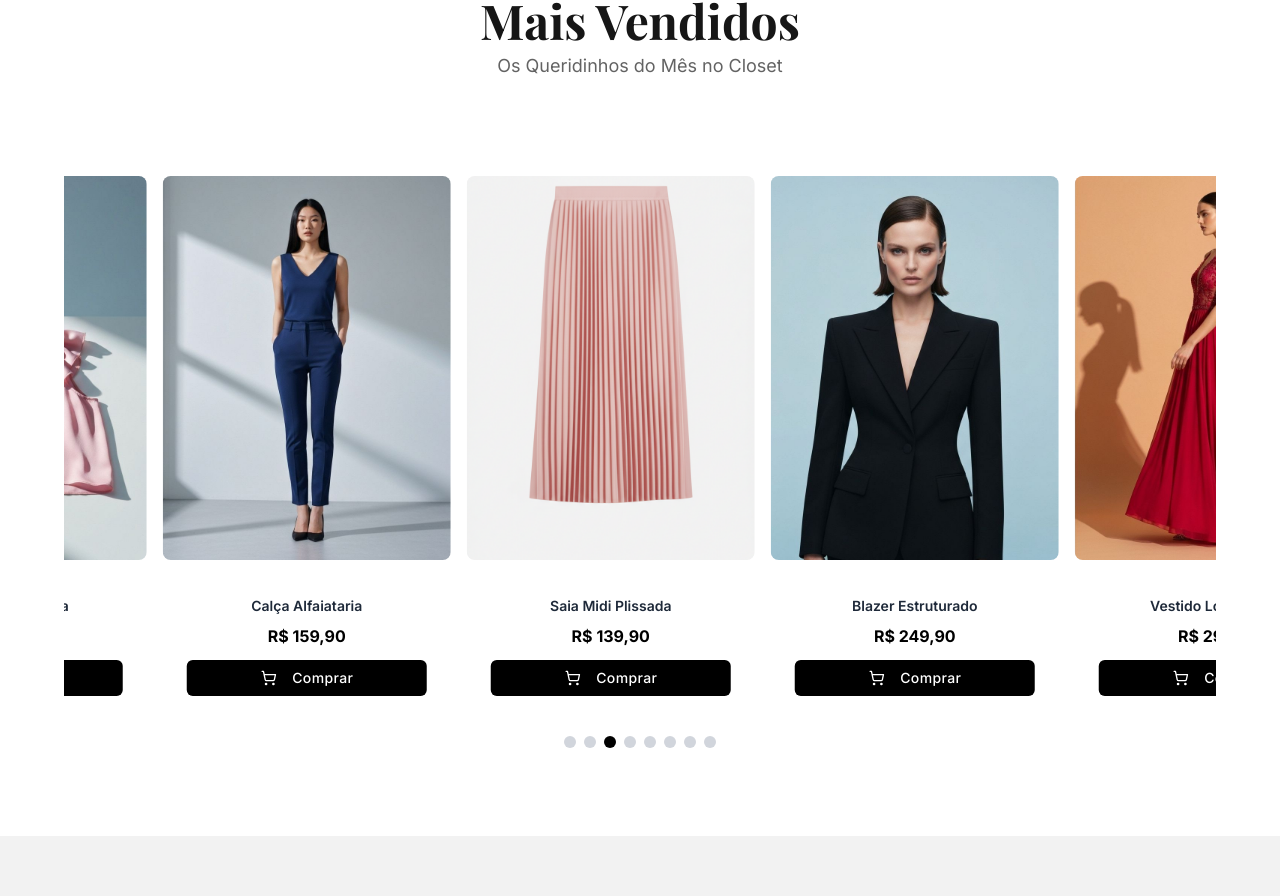
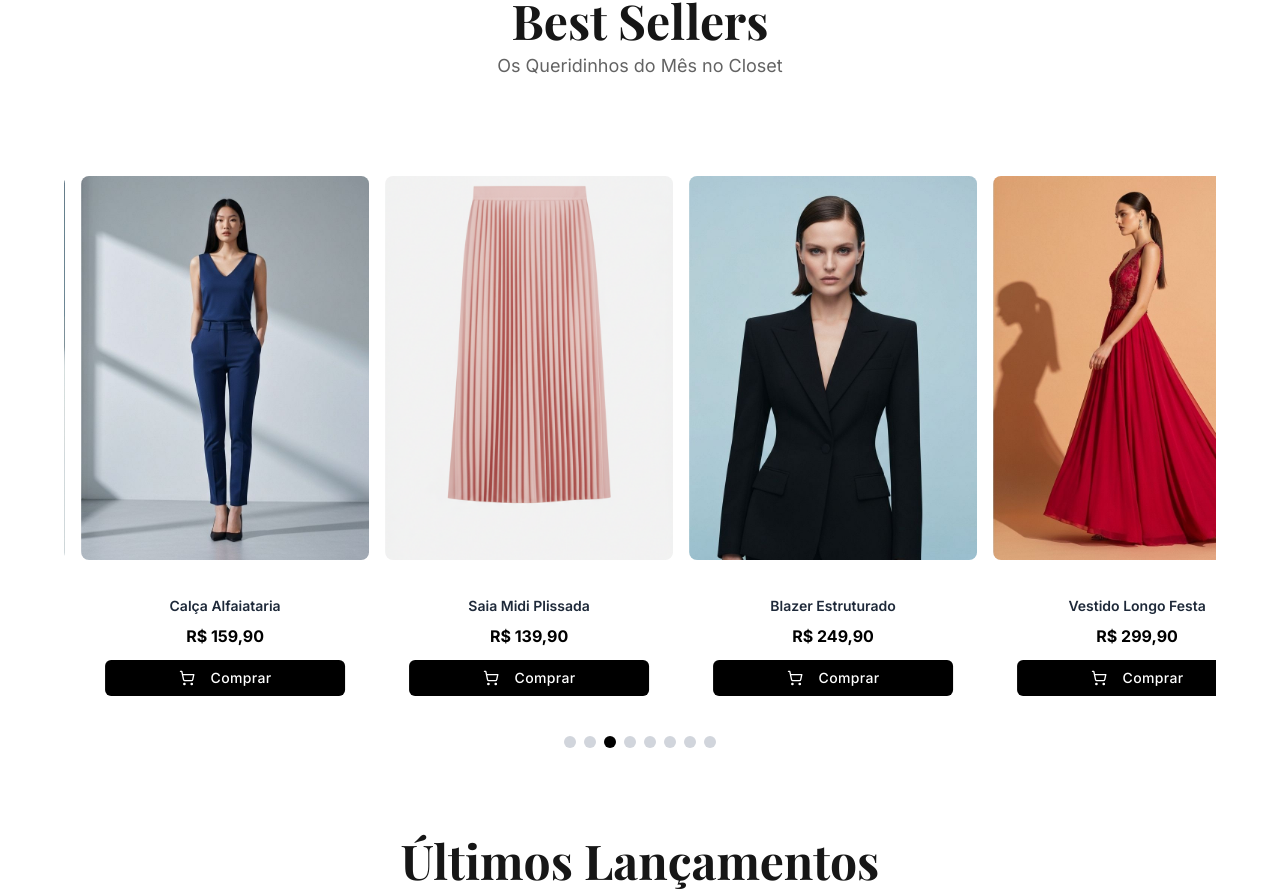
Before and after one commit to kaike-sousa/closetvihamaral, a Next.js app: page / in a window 1280 px wide. Shown: the part 1198-2094 px from the top of the page. Built offline with nearby package versions, Linux system fonts and the light colour scheme; a web font is replaced by a local one.

Commit message:
adicionando best sellers e ultimos lançamentos

```diff
--- a/components/product-grid.tsx
+++ b/components/product-grid.tsx
@@ -20,17 +20,26 @@ export function ProductGrid() {
   return (
     <section id="loja" className="py-16 bg-white">
       <div className="container mx-auto px-4">
-        {/* Título */}
+        {/* Best Sellers */}
         <div className="text-center mb-12">
           <h2 className="font-serif text-4xl md:text-5xl font-bold mb-2 text-balance">
-            Mais Vendidos
+            Best Sellers
           </h2>
           <p className="text-muted-foreground text-lg">
             Os Queridinhos do Mês no Closet
           </p>
         </div>
+        <ProductCarousel products={products} />
 
-        {/* Carrossel */}
+        {/* Últimos Lançamentos */}
+        <div className="text-center mt-16 mb-12">
+          <h2 className="font-serif text-4xl md:text-5xl font-bold mb-2 text-balance">
+            Últimos Lançamentos
+          </h2>
+          <p className="text-muted-foreground text-lg">
+            As Novidades da Moda Gringa
+          </p>
+        </div>
         <ProductCarousel products={products} />
       </div>
     </section>
```
